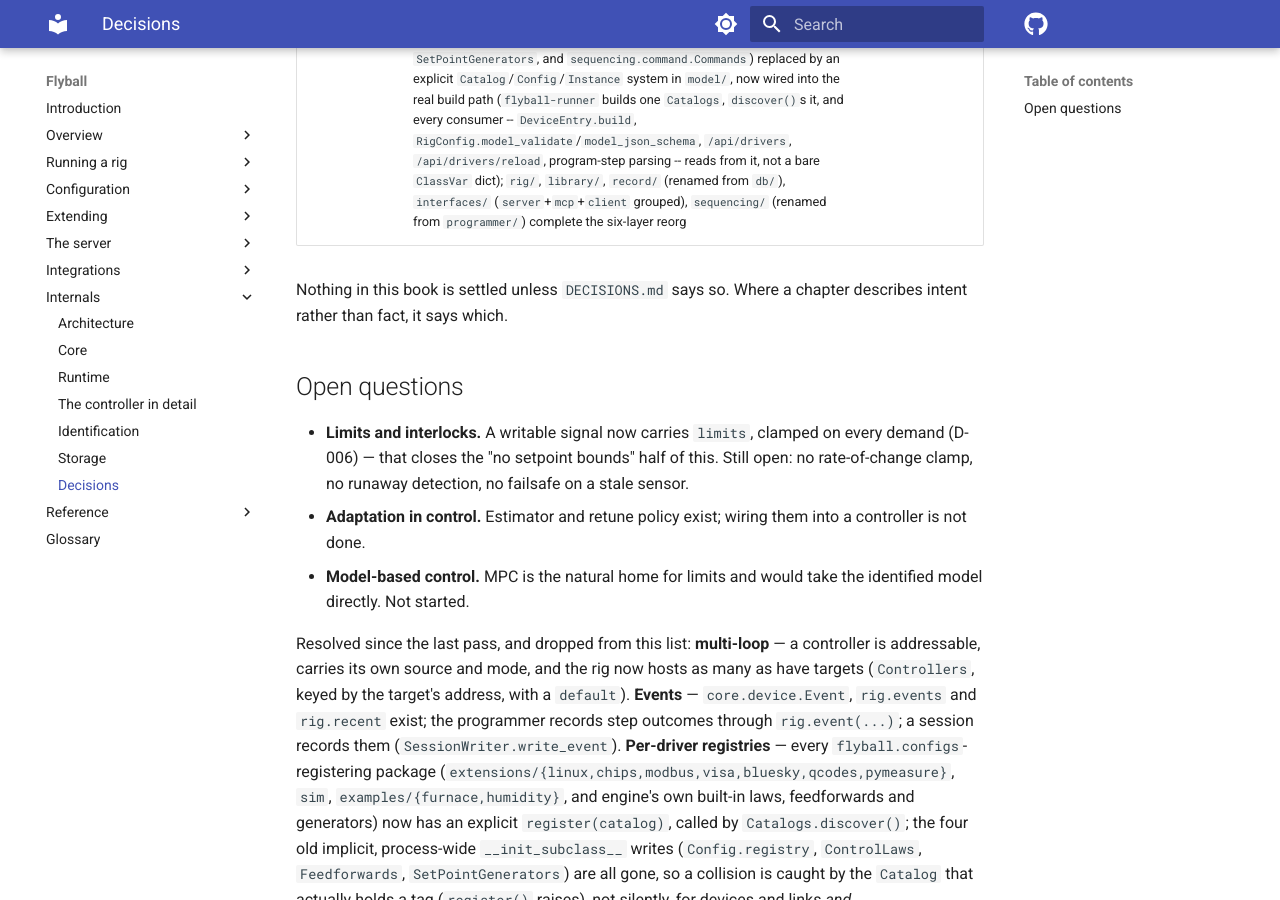
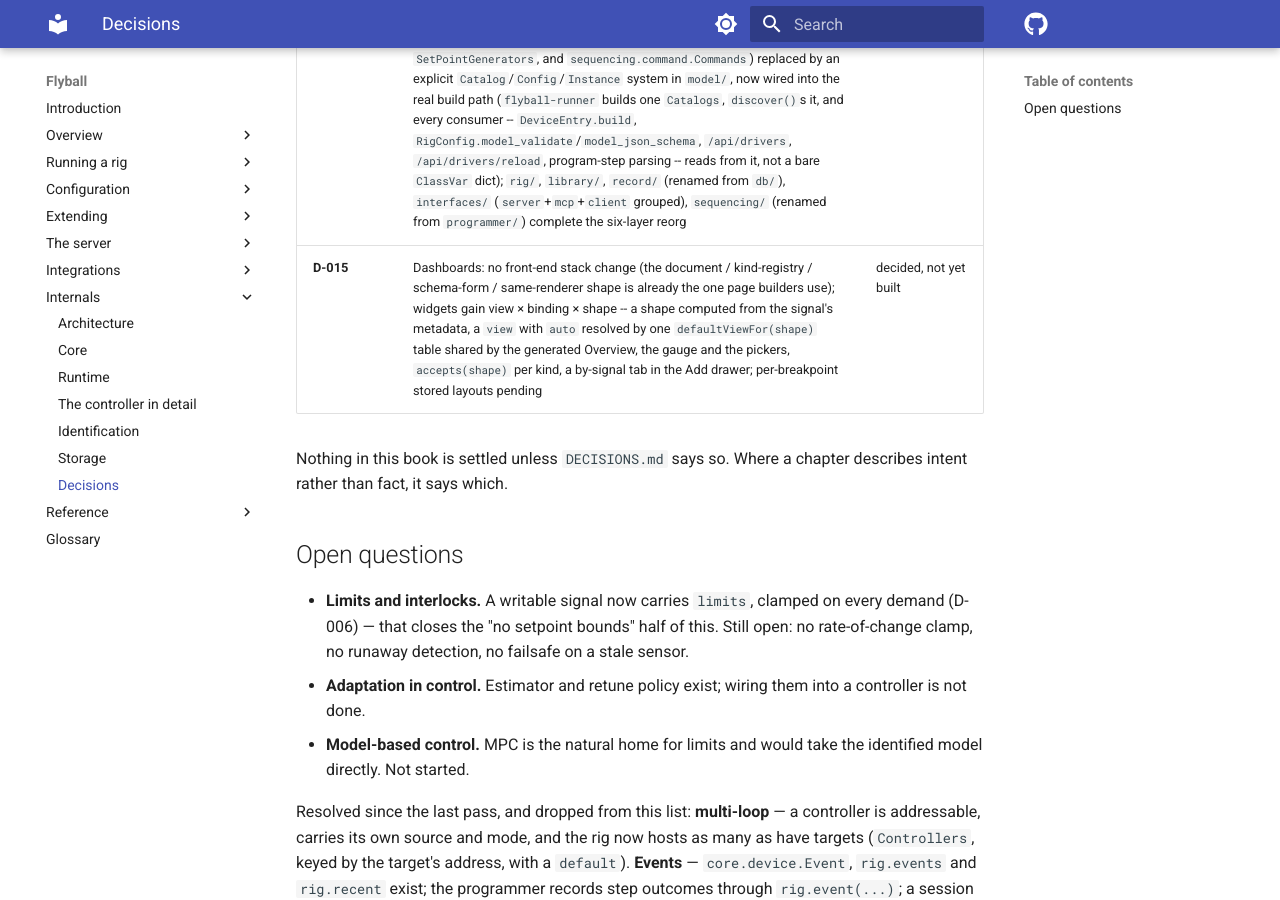
Before and after one commit to bengineer42/flyball, an MkDocs documentation site: the page built from book/src/6-internals/decisions.md, in a window 1280 px wide and 900 px high, scrolled down 1636 px. Built offline with MkDocs 1.6.1 and Material for MkDocs 9.7.7, drawn with Linux system fonts in a browser that asks for light colours; comment, search, counter and statistics services are not loaded; the version menu is left out.

Commit message:
book: index D-015 (dashboards: view x binding x shape)
brain/DECISIONS.md already had the full record; this book page is just
the index of decisions, one line per entry -- catching it up.

Co-Authored-By: Claude Sonnet 5 <noreply@anthropic.com>

```diff
--- a/book/src/6-internals/decisions.md
+++ b/book/src/6-internals/decisions.md
@@ -17,6 +17,7 @@ are in `DECISIONS.md` at the repository root; this is the index.
 | **D-012** | The daemon's own auth: one bearer token (`auth.token` in `flyballd.yaml`, `FLYBALLD_TOKEN` on the CLI) on every registration route, and **closed until it is set** -- no token means 503, not open; manifests validated (`name`, `root_path`) once before either becomes a path or a line of HTML | decided |
 | **D-013** | Extensions restructure: `engine/` stays pure core plus hardware protocols only, `sim/` is new (zero third-party deps, pulled in by `flyball[web]`), `extensions/` holds every dependency-gated package (`linux`, `chips`, `modbus`, `visa`, `bluesky`, `qcodes`, `pymeasure`), `examples/furnace/` is the one worked `MultiPlant` scenario moved out | decided |
 | **D-014** | Engine restructure: `core/` split into `foundation/{device,time,router,config,quantities}/`; six implicit global registries (`Config.registry`, `ControlLaws`, `Feedforwards`, `SetPointGenerators`, and `sequencing.command.Commands`) replaced by an explicit `Catalog`/`Config`/`Instance` system in `model/`, now wired into the real build path (`flyball-runner` builds one `Catalogs`, `discover()`s it, and every consumer -- `DeviceEntry.build`, `RigConfig.model_validate`/`model_json_schema`, `/api/drivers`, `/api/drivers/reload`, program-step parsing -- reads from it, not a bare `ClassVar` dict); `rig/`, `library/`, `record/` (renamed from `db/`), `interfaces/` (`server`+`mcp`+`client` grouped), `sequencing/` (renamed from `programmer/`) complete the six-layer reorg | decided |
+| **D-015** | Dashboards: no front-end stack change (the document / kind-registry / schema-form / same-renderer shape is already the one page builders use); widgets gain view × binding × shape -- a shape computed from the signal's metadata, a `view` with `auto` resolved by one `defaultViewFor(shape)` table shared by the generated Overview, the gauge and the pickers, `accepts(shape)` per kind, a by-signal tab in the Add drawer; per-breakpoint stored layouts pending | decided, not yet built |
 
 Nothing in this book is settled unless `DECISIONS.md` says so. Where a
 chapter describes intent rather than fact, it says which.
```
